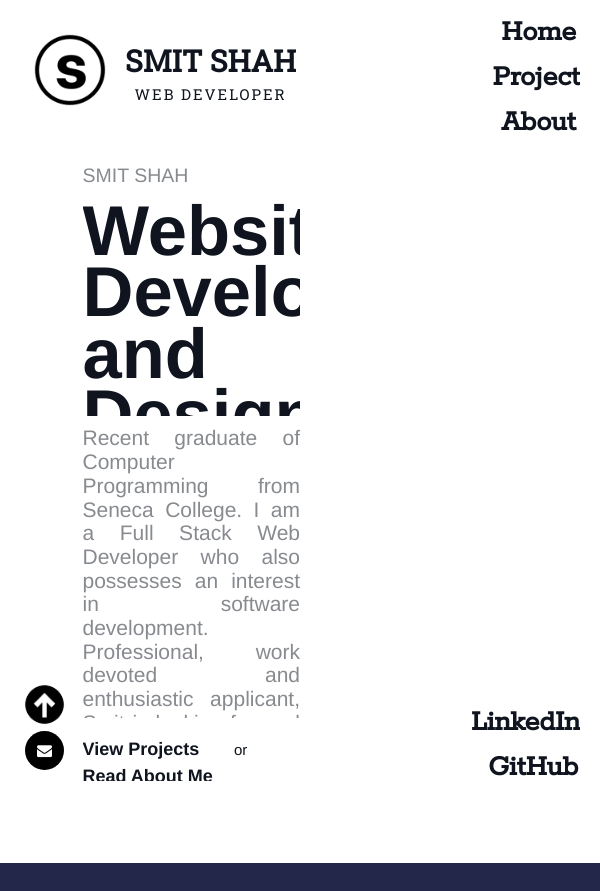
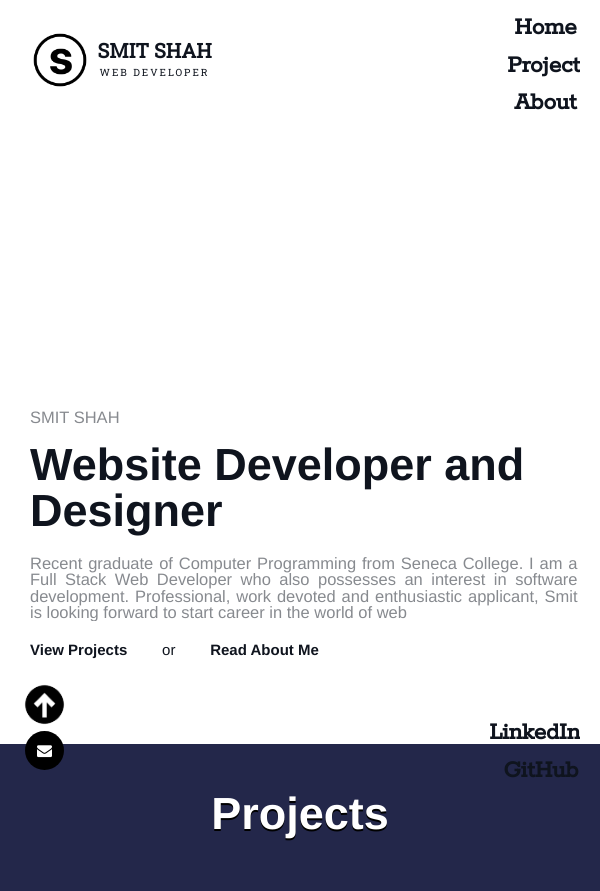
Before and after one commit to Smit681/portfolio, a PHP site: page / in a window 600 px wide. Shown: the top 891 px of the page. Run offline with PHP 8.4, Linux system fonts and the light colour scheme; some web fonts are replaced; grey boxes are pictures that could not be loaded.

Commit message:
Made responsive

```diff
--- a/home.html
+++ b/home.html
@@ -122,6 +122,9 @@
 
 
     <div id="home">
+      <div class="imgPart">
+
+      </div>
       <div class="textPart">
         <div class="textName drop">SMIT SHAH</div>
         <h1 class="myTitle drop">Website Developer and Designer</h1>
@@ -137,21 +140,22 @@
           <a class="drop" href="#About">Read About Me</a>
         </div>
       </div>
-      <div class="imgPart">
 
-      </div>
     </div>
 
 
 
     <div id="project">
-
+      <div class="leftproject">
         <h1 class="projectTitle">Projects</h1>
         <div class="prjdec prjdec-enter"></div>
         <a target="_blank" class="getlink">Visit Project</a>
+      </div>
+      <div class="rightproject">
+
         <!-- Rotating dashed Lines -->
         <svg viewBox="-55 -20 80 80" class="dashes" fill="none" stroke-dasharray="2 4 4 3 2 3 8 2 3 5">
-        <circle r="18" cx="0" cy="0" />
+          <circle class="myCircle" r="18" cx="0" cy="0" />
         </svg>
 
         <!-- Next Button -->
@@ -165,6 +169,7 @@
           <div class="tag1 tag1-enter"></div>
           <div class="tag2 tag2-enter"></div>
           <div class="tag3 tag3-enter"></div>
+        </div>
       </div>
     </div>
 
--- a/project.js
+++ b/project.js
@@ -214,3 +214,20 @@
     if(counter == 3)
         counter = 0;
 }
+function getWidth() {
+    return Math.max(
+      document.body.scrollWidth,
+      document.documentElement.scrollWidth,
+      document.body.offsetWidth,
+      document.documentElement.offsetWidth,
+      document.documentElement.clientWidth
+    );
+  }
+
+mySvg = document.getElementsByClassName('dashes')[0];
+console.log(getWidth());
+if (getWidth() > 480) {
+    mySvg.setAttribute("viewBox", "-55 -20 80 80");
+} else {
+    mySvg.setAttribute("viewBox", "-40 -50 80 80");
+}
--- a/style/flip.css
+++ b/style/flip.css
@@ -231,3 +231,33 @@
 .close:hover{
     transform: scale(1.2);
 }
+
+@media only screen and (min-width: 768px) and (max-width: 999px) {
+    .getintouch{
+        font-size: 40px;
+    }
+    .rightpart{
+        margin-right: 5%;
+    }
+}
+
+@media only screen and (min-width: 320px) and (max-width: 767px) {
+    .back {
+        display: block;
+    }
+
+    .contact-body{
+        display: block !important;
+    }
+
+    .getintouch{
+        font-size: 30px;
+    }
+    .leftpart{
+        width: 100%;
+    }
+    .rightpart{
+        margin: 3%;
+    }
+
+}
--- a/style/home.css
+++ b/style/home.css
@@ -2,6 +2,7 @@
 
 #home{
     display: flex;
+    flex-flow: row-reverse;
     margin: 3.5rem;
     margin-top: 18%;
     height: 85vh;
@@ -74,3 +75,58 @@
     margin: auto 2rem;
     font-family: helvetica, sans-serif;
 }
+
+@media only screen and (min-width: 768px) and (max-width: 999px) {
+    .textName{
+        font-size: 1.1rem;
+    }
+    .myTitle{
+        font-size: 3.6rem;
+        line-height: 3.1rem;
+        padding-bottom: 10px;
+        padding-top:2px;
+    }
+    .smallDesc{
+        font-size: 1.2rem;
+        line-height: 1.2rem;
+        overflow: hidden;
+    }
+    .anotherLinks a{
+        font-size: 1rem;
+    }
+}
+
+@media only screen and (min-width: 320px) and (max-width: 767px) {
+    #home{
+        display: block !important;
+        height: auto;
+        margin: 3.5rem auto;
+    }
+    .textPart{
+        width: 100%;
+    }
+    .imgPart{
+        height: 300px;
+    }
+    .textName{
+        font-size: 1.1rem;
+    }
+    .myTitle{
+        font-size: 3rem;
+        line-height: 3.1rem;
+        padding-bottom: 10px;
+        padding-top:2px;
+        margin-right: 2rem;
+    }
+    .smallDesc{
+        font-size: 1.1rem;
+        line-height: 1.1rem;
+        overflow: hidden;
+        margin-right: 3.5rem;
+    }
+    .anotherLinks a{
+        font-size: 1rem;
+    }
+
+
+}
--- a/style/project.css
+++ b/style/project.css
@@ -41,7 +41,6 @@
 .prjdec-exit{
     animation: dec-exit 1s;
 }
-
 
 .getlink{
     position: absolute;
@@ -342,3 +341,86 @@
         opacity: 0;
     }
   }
+
+
+  @media only screen and (min-width: 768px) and (max-width: 999px) {
+    #project{
+        height: 65vh;
+    }
+    .button span{
+        font-size: 0.7rem;
+
+    }
+
+}
+
+
+@media only screen and (min-width: 425px) and (max-width: 767px) {
+    .prjdec{
+        display: none;
+    }
+    .projectTitle{
+        left: 50%;
+        transform: translate(-50%, -50%);
+        font-size: 3rem;
+        font-family: helvetica, sans-serif;
+
+    }
+    #project{
+        height: 69vh;
+    }
+    .myCircle{
+        r:30
+    }
+    .slide-image{
+        height: 65vw;
+        width: 65vw;
+        left: 17vw;
+        top: 30vw;
+    }
+    .button{
+        height: 16vw;
+        width: 16vw;
+        left: 80vw;
+        top:55vw;
+        font-size: 0.8rem;
+        line-height: 0.9rem;
+    }
+    .slide-name{
+        left: 24vw;
+        top: 92vw;
+        font-size: 2.3rem;
+        width: 50%;
+    }
+    .quote{
+        left: 55vw;
+        top: 35vw;
+        width: 30vw;
+        font-size: 0.6rem;
+    }
+    .tag1{
+        left: 5vw;
+        top: 40vw;
+        width: 30vw;
+        font-size: 1rem;
+    }
+    .tag2{
+        left: 5vw;
+        top: 70vw;
+        width: 40vw;
+        font-size: 1rem;
+    }
+    .tag3{
+        left: 70vw;
+        top: 80vw;
+        width: 30vw;
+        font-size: 1rem;
+    }
+    .getlink{
+        left: 72vw;
+        top:100vw;
+        font-size: 0.9rem;
+        width: 25vw;
+    }
+
+}
--- a/style/style.css
+++ b/style/style.css
@@ -122,3 +122,23 @@
 .scale12:hover{
     transform: scale(0.8);
 }
+
+@media only screen and (min-width: 320px) and (max-width: 767px) {
+    .logo img{
+        height: 60px;
+        margin-right: 0.5rem;
+    }
+    .name{
+        margin-top: 5px;
+        font-size: 20px;
+    }
+    .position{
+        font-size: 10px;
+    }
+    .top-right li{
+        font-size: 25px;
+    }
+    .bottom-right li{
+        font-size: 25px;
+    }
+}
```
Also changed, not shown: style/about.css (+91 -6 lines), 1 other file. Lines whose indentation alone changed are shown as unchanged.
